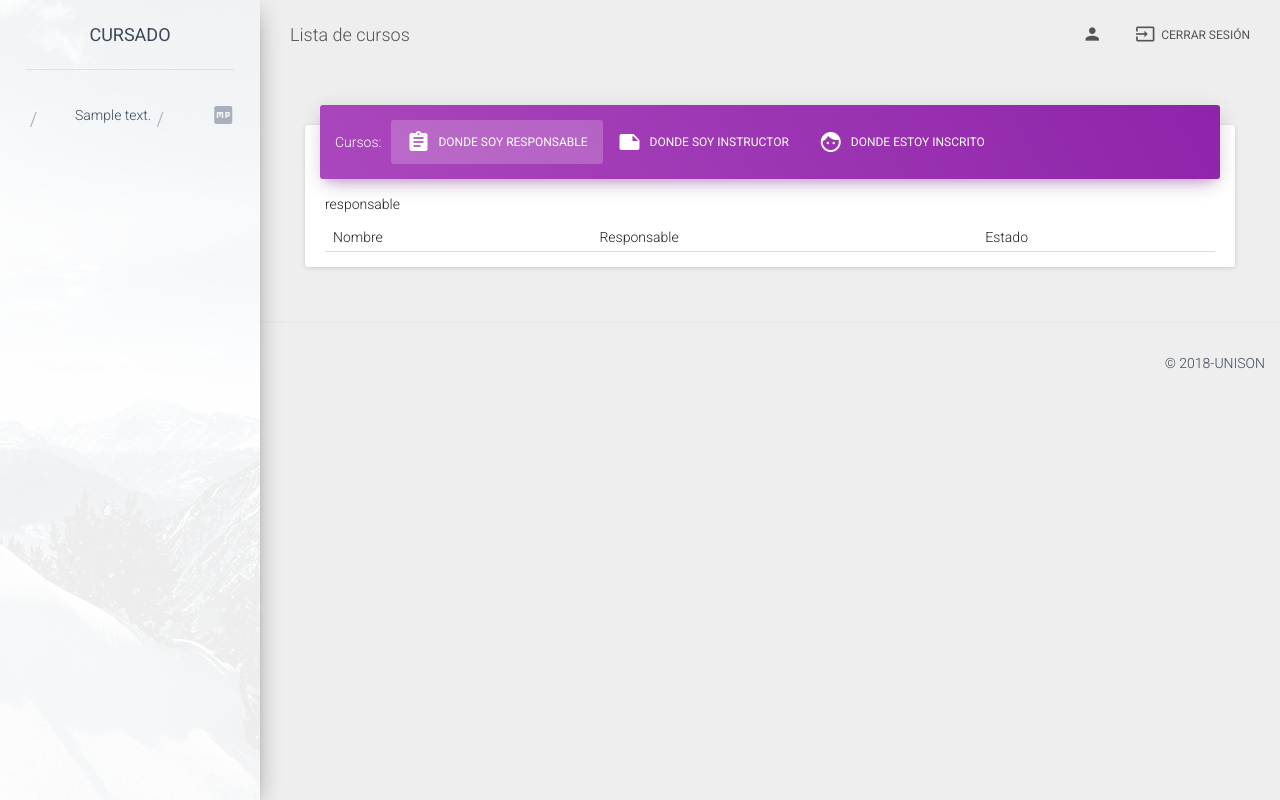
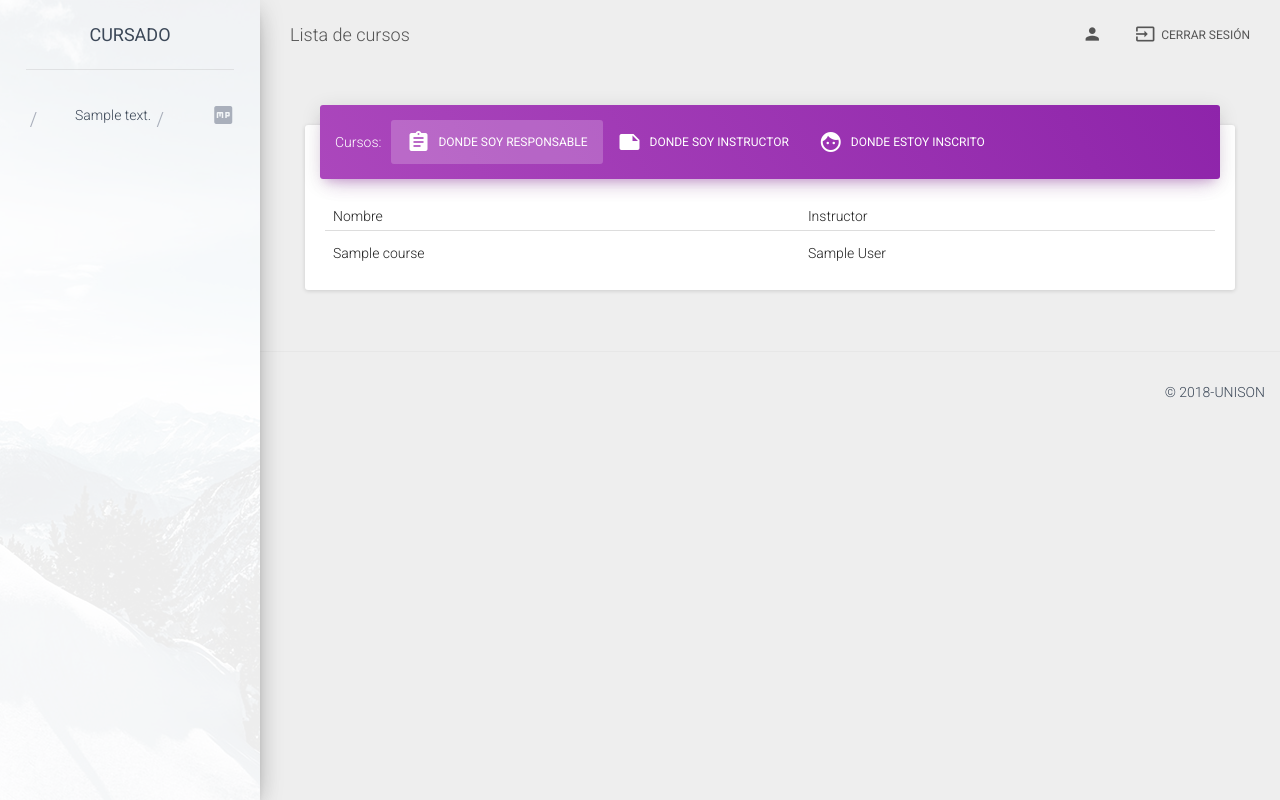
Before and after one commit to eltrufas/terminado, a Python web app: template app/templates/cursos/mis_cursos.html in a window 1280 px wide. Run offline with Jinja, Linux system fonts and the light colour scheme; the template is opened without the code that fills it: most values are stand-ins (such as "Sample title", 1, 10 or a date in 2020); lists and menus that the app fills with data are empty; some libraries are stand-ins or nearby versions.

Commit message:
casi nada

```diff
--- a/app/templates/cursos/mis_cursos.html
+++ b/app/templates/cursos/mis_cursos.html
@@ -35,16 +35,24 @@
 			<div class="tab-content">
 				<div class="tab-pane active" id="responsable">
 					<table class="table table-hover">
+						{%if cursos_responsable is defined and cursos_responsable|length > 0%}
 						<thead>
 							<th>Nombre</th>
-							<th>Responsable</th>
-							<th>Estado</th>
+							<th>Instructor</th>
 						</thead>
-						<tbody>
-							<tr class="cursor-pointer clickable-row" data-href="solicitud/">
-								responsable
-							</tr>
-						</tbody>
+						{%endif%}
+						{%for course in cursos_responsable%}
+						<tr class="cursor-pointer clickable-row" data-href="solicitud/{{course.id}}">
+							<td>
+								{{course.nombre}}
+							</td>
+							<td>
+								{{ course.instructor.full_name() }}
+							</td>
+						</tr>
+						{%else%}
+						No eres instructor en ningún curso
+						{%endfor%}
 					</table>
 				</div>
 				<div class="tab-pane" id="instructor">
```
